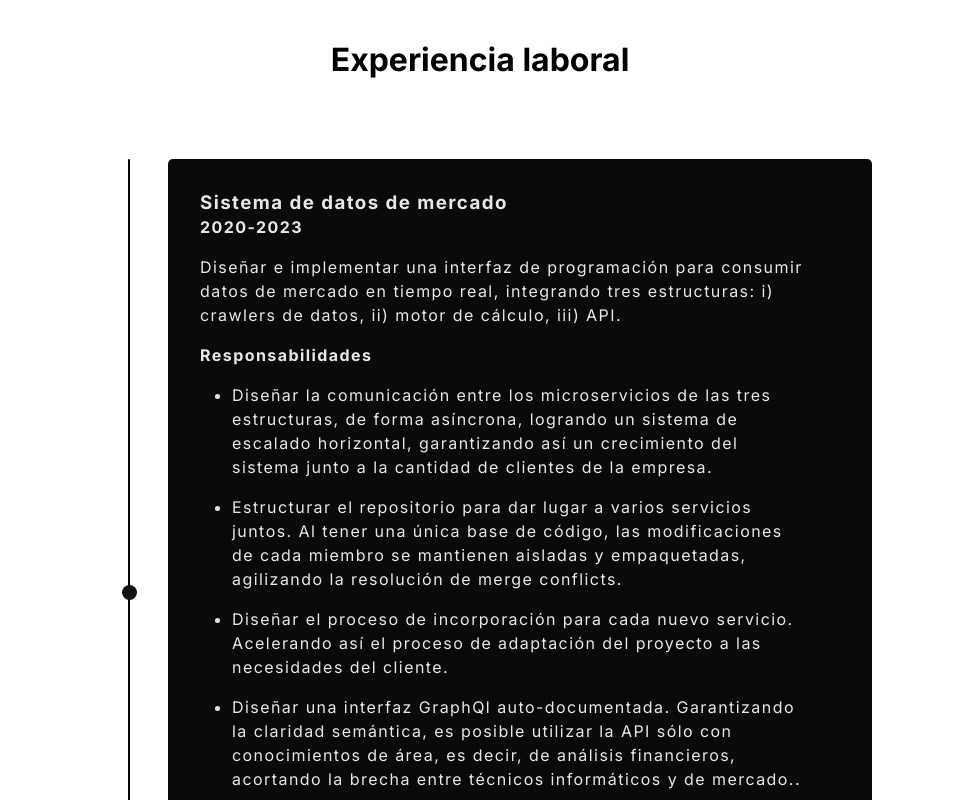
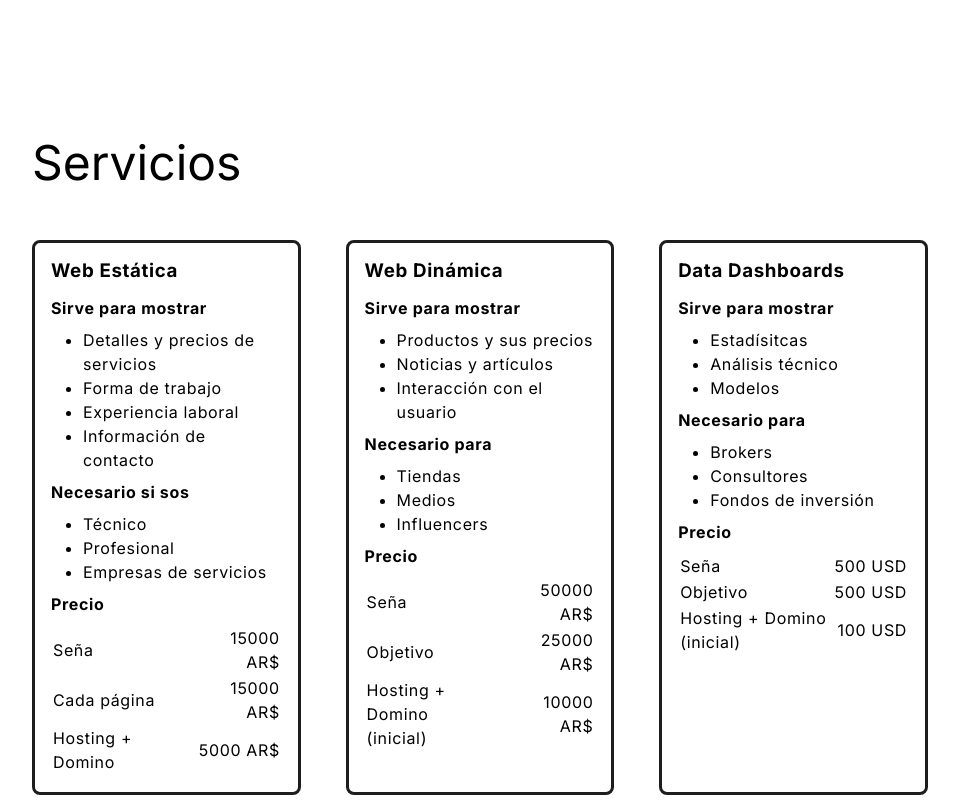
Before and after one commit to nahuelrabey/portfolio, a Next.js app: page / in a window 1280 px wide. Shown: the part 840-1640 px from the top of the page, without its empty margins (160-1119 px from the left). Built offline with nearby package versions, Linux system fonts and the light colour scheme.

Commit message:
Aligning everything

```diff
--- a/components/Experience/Experience.module.css
+++ b/components/Experience/Experience.module.css
@@ -1,15 +1,15 @@
 .experiencia {
   margin: auto;
-    width: 55vw;
+  width: 70vw;
 }
 .experiencia h2 {
-  font-size: 2em;
   margin: 10vh auto;
-    text-align: center;
 }
 
 .timeline {
   position: relative;
+  margin: auto;
+  width: 55vw;
   /* position: relative; */
 }
 
@@ -29,7 +29,6 @@
   left: 40px;
   /* width: auto; */
 }
-
 
 .job::after {
   content: "";
@@ -54,7 +53,8 @@
 }
 
 .content header span {
-    font-weight: bold;
+  font-weight: 200;
+  font-size: .9em;
 }
 
 .content header,
@@ -70,18 +70,17 @@
 
 .demo {
   display: block;
-    padding: .5em;
-    border-radius: .5em;
+  padding: 0.5em;
+  border-radius: 0.5em;
   text-align: center;
   margin-top: 1.25em;
   text-decoration: none;
   color: black;
   font-weight: 600;
   background-color: white;
-    transition: all .25s;
+  transition: all 0.25s;
 }
 
 .demo:hover {
   box-shadow: 0px 0px 3px 1px rgb(255, 0, 0);
-
 }
--- a/components/Experience/index.tsx
+++ b/components/Experience/index.tsx
@@ -2,13 +2,13 @@ import style from "./Experience.module.css";
 export default function Experience() {
   return (
       <section className={style.experiencia}>
-        <h2>Experiencia laboral</h2>
+        <h2>Proyectos Destacados</h2>
         <div className={style.timeline}>
           <article className={style.job}>
             <div className={style.content}>
               <header>
                 <h3>Sistema de datos de mercado</h3>
-                <span>2020-2023</span>
+                <span>2020-2023, uQuant</span>
               </header>
               <p>
                 Diseñar e implementar una interfaz de programación para consumir
@@ -49,7 +49,7 @@ export default function Experience() {
                 <div>
                   <a
                     className={style.demo}
-                    href="https://uquant.com.ar"
+                    href="https://www.uquant.com.ar/"
                     target="_blank"
                     rel="noreferrer"
                   >
@@ -63,7 +63,7 @@ export default function Experience() {
             <div className={style.content}>
               <header>
                 <h3>Sistema de datos electorales</h3>
-                <span>2019-2020</span>
+                <span>2019-2020, Asociación Civil 18 de Diciembre</span>
               </header>
               <p>
                 Crear un sistema que acompañe la logística de afiliaciones en
--- a/pages/Home.module.css
+++ b/pages/Home.module.css
@@ -1,3 +1,59 @@
+.servicesSection {
+  display: flex;
+  justify-content: center;
+  align-items: center;
+  height: 120vh;
+}
+
+.container {
+  width: 70vw;
+}
+
+.container h2 {
+  margin: 1em 0;
+  font-size: 3em;
+  font-weight: 400;
+}
+
+.services {
+  display: flex;
+  justify-content: space-between;
+}
+
+.service {
+  padding: 1em;
+  border: 3px solid rgb(29, 29, 29);
+  border-radius: .5em;
+  width: 30%;
+  letter-spacing: .04em;
+  line-height: 1.5em;
+}
+
+.service h3 {
+  margin-bottom: .7em;
+}
+
+.service h4:first-of-type {
+  margin-bottom: .5em;
+}
+
+.service h4 {
+  margin: .5em 0;
+}
+
+.service li {
+  /* list-style: none; */
+  margin-left: 2em;
+}
+
+.prices {
+  width: 100%;
+}
+
+.cost {
+  text-align: right;
+}
+
 .footer {
   height: 100vh;
   background-color: black;
--- a/pages/index.tsx
+++ b/pages/index.tsx
@@ -22,97 +22,129 @@ export default function Home({ skills }: params) {
       </Head>
       <main style={inter.style}>
         <Header skills={skills} />
-        {/* <section className={style.experiencia}>
-          <h2>Experiencia laboral</h2>
-          <div className={style.timeline}>
-            <article className={style.job}>
-              <div className={style.content}>
-                <header>
-                  <h3>Sistema de datos de mercado</h3>
-                  <span>2020-2023</span>
-                </header>
-                <p>
-                  Diseñar e implementar una interfaz de programación para consumir
-                  datos de mercado en tiempo real, integrando tres estructuras: i)
-                  crawlers de datos, ii) motor de cálculo, iii) API.
-                </p>
-                <h4>Responsabilidades</h4>
+        <section className={style.servicesSection}>
+          <div className={style.container}>
+            <h2>Servicios</h2>
+            <div className={style.services}>
+              <article className={style.service}>
+                <h3>Web Estática</h3>
+                <div>
+                  <h4>Sirve para mostrar</h4>
                   <ul>
-                  <li>
-                    Diseñar la comunicación entre los microservicios de las tres
-                    estructuras, de forma asíncrona, logrando un sistema de
-                    escalado horizontal, garantizando así un crecimiento del
-                    sistema junto a la cantidad de clientes de la empresa.
-                  </li>
-                  <li>
-                    Estructurar el repositorio para dar lugar a varios servicios
-                    juntos. Al tener una única base de código, las modificaciones
-                    de cada miembro se mantienen aisladas y empaquetadas,
-                    agilizando la resolución de merge conflicts.
-                  </li>
-                  <li>
-                    Diseñar el proceso de incorporación para cada nuevo servicio.
-                    Acelerando así el proceso de adaptación del proyecto a las
-                    necesidades del cliente.
-                  </li>
-                  <li>
-                    Diseñar una interfaz GraphQl auto-documentada. Garantizando la
-                    claridad semántica, es posible utilizar la API sólo con
-                    conocimientos de área, es decir, de análisis financieros,
-                    acortando la brecha entre técnicos informáticos y de mercado..
-                  </li>
-                  <h4>Logros</h4>
-                  <span className={style.logro}>
-                    Comprimir los contenedores de cada servicio de 2gb a 46mb,
-                    utilizando Rollup y separando el proceso de dockerización en
-                    varias etapas.
-                  </span>
-                  <div>
-                  <a className={style.demo} href="https://uquant.com.ar" target="_blank" rel="noreferrer">Ver sitio</a>
-                  </div>
+                    <li>Detalles y precios de servicios</li>
+                    <li>Forma de trabajo</li>
+                    <li>Experiencia laboral</li>
+                    <li>Información de contacto</li>
                   </ul>
                 </div>
+                <div>
+                  <h4>Necesario si sos</h4>
+                  <ul>
+                    <li>Técnico</li>
+                    <li>Profesional</li>
+                    <li>Empresas de servicios</li>
+                  </ul>
+                </div>
+                <div>
+                  <h4>Precio</h4>
+                  <table className={style.prices}>
+                    <tr>
+                      <td>Seña</td>
+                      <td className={style.cost}>15000 AR$</td>
+                    </tr>
+                    <tr>
+                      <td>Cada página</td>
+                      <td className={style.cost}>15000 AR$</td>
+                    </tr>
+                    <tr>
+                      <td>Hosting + Domino</td>
+                      <td className={style.cost}>5000 AR$</td>
+                    </tr>
+                  </table>
+                </div>
               </article>
-            <article className={style.job}>
-              <div className={style.content}>
-                <header>
-                  <h3>Sistema de datos electorales</h3>
-                  <span>2019-2020</span>
-                </header>
-                <p>
-                  Crear un sistema que acompañe la logística de afiliaciones en
-                  pandemia. El proyecto consistió en una base de datos consumida
-                  por dos servicios: i) un formulario online, ii) un sistema de
-                  administración.
-                </p>
-
-                <h4>Responsabilidades</h4>
+              <article className={style.service}>
+                <h3>Web Dinámica</h3>
+                <div>
+                  <h4>Sirve para mostrar</h4>
                   <ul>
-                  <li>Implementar la base de datos electorales.</li>
-                  <li>
-                    Asegurar la seguridad de la información personal de los
-                    afiliados.
-                  </li>
-                  <li>Diseño y programación de la API de datos,</li>
-                  <li>
-                    Capacitar al equipo de mantenimiento, frontend y logística. De
-                    esta forma, la integración de las tres áreas se dio en forma
-                    homogénea.
-                  </li>
+                    <li>Productos y sus precios</li>
+                    <li>Noticias y artículos</li>
+                    <li>Interacción con el usuario</li>
                   </ul>
-
-                <h4>Logros</h4>
-                <p>
-                  El formulario fue completado por más de tres mil personas,
-                  logrando un piso para que la organización complete sus objetivos
-                  legales.
-                </p>
+                </div>
+                <div>
+                  <h4>Necesario para</h4>
+                  <ul>
+                    <li>Tiendas</li>
+                    <li>Medios</li>
+                    <li>Influencers</li>
+                  </ul>
+                </div>
+                <div>
+                  <h4>Precio</h4>
+                  <table className={style.prices}>
+                    <tr>
+                      <td>Seña</td>
+                      <td className={style.cost}>50000 AR$</td>
+                    </tr>
+                    <tr>
+                      <td>Objetivo</td>
+                      <td className={style.cost}>25000 AR$</td>
+                    </tr>
+                    <tr>
+                      <td>
+                        Hosting + Domino <br />
+                        (inicial)
+                      </td>
+                      <td className={style.cost}>10000 AR$</td>
+                    </tr>
+                  </table>
+                </div>
+              </article>
+              <article className={style.service}>
+                <h3>Data Dashboards</h3>
+                <div>
+                  <h4>Sirve para mostrar</h4>
+                  <ul>
+                    <li>Estadísitcas</li>
+                    <li>Análisis técnico</li>
+                    <li>Modelos</li>
+                  </ul>
+                </div>
+                <div>
+                  <h4>Necesario para</h4>
+                  <ul>
+                    <li>Brokers</li>
+                    <li>Consultores</li>
+                    <li>Fondos de inversión</li>
+                  </ul>
+                </div>
+                <div>
+                  <h4>Precio</h4>
+                  <table className={style.prices}>
+                    <tr>
+                      <td>Seña</td>
+                      <td className={style.cost}>500 USD</td>
+                    </tr>
+                    <tr>
+                      <td>Objetivo</td>
+                      <td className={style.cost}>500 USD</td>
+                    </tr>
+                    <tr>
+                      <td>
+                        Hosting + Domino <br />
+                        (inicial)
+                      </td>
+                      <td className={style.cost}>100 USD</td>
+                    </tr>
+                  </table>
                 </div>
               </article>
             </div>
-
-        </section> */}
-        <Experience/>
+          </div>
+        </section>
+        <Experience />
         <section className={style.footer}>
           <h2>CONTACT</h2>
           <p>
--- a/styles/globals.css
+++ b/styles/globals.css
@@ -3,3 +3,8 @@
     padding: 0;
     box-sizing: border-box;
 }
+h2 {
+  margin: 1em 0;
+  font-size: 3em;
+  font-weight: 400;
+}
```
Lines whose indentation alone changed are shown as unchanged.
